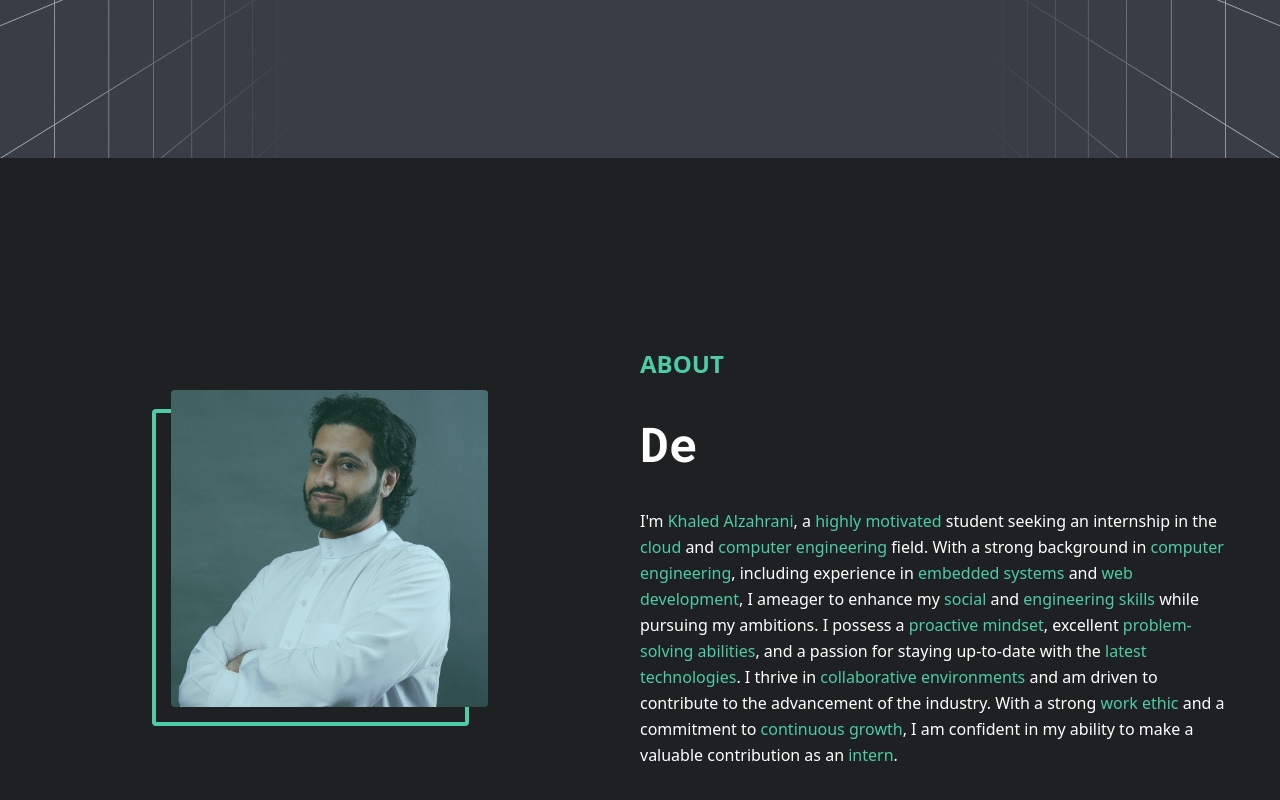
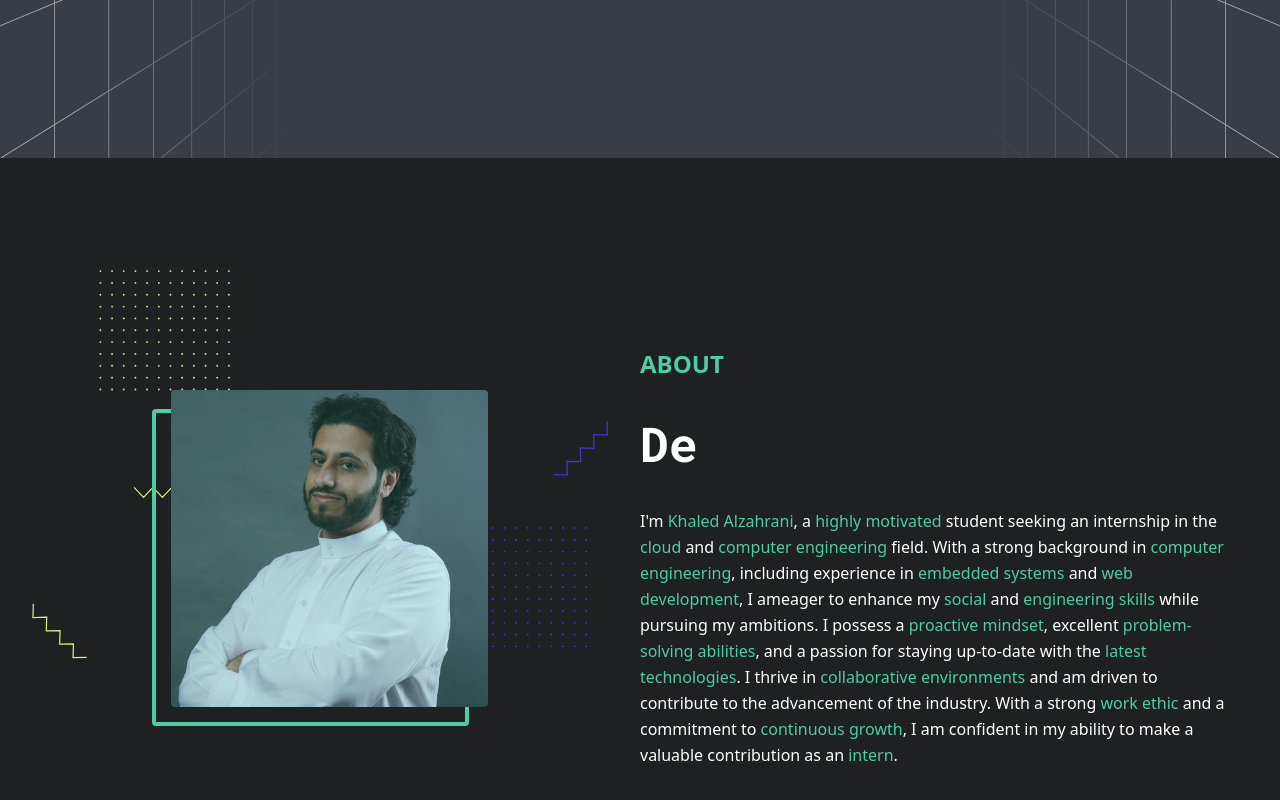
Before and after one commit to Khald1998/my_website, a React (Vite) app: page / in a window 1280 px wide. Shown: the part 642-1442 px from the top of the page. Built offline with nearby package versions, Linux system fonts and the light colour scheme.

Commit message:
Update tailwind.config.js

```diff
--- a/tailwind.config.js
+++ b/tailwind.config.js
@@ -23,6 +23,7 @@
         'xs': '420px',
       },
       backgroundImage: {
+        'img-background': "url('/src/assets/Background-1.svg')",
         'img-pattern': "url('/src/assets/future-grid.webp')",
         'img-me': "url('/src/assets/Me.JPG')",
       },
```
